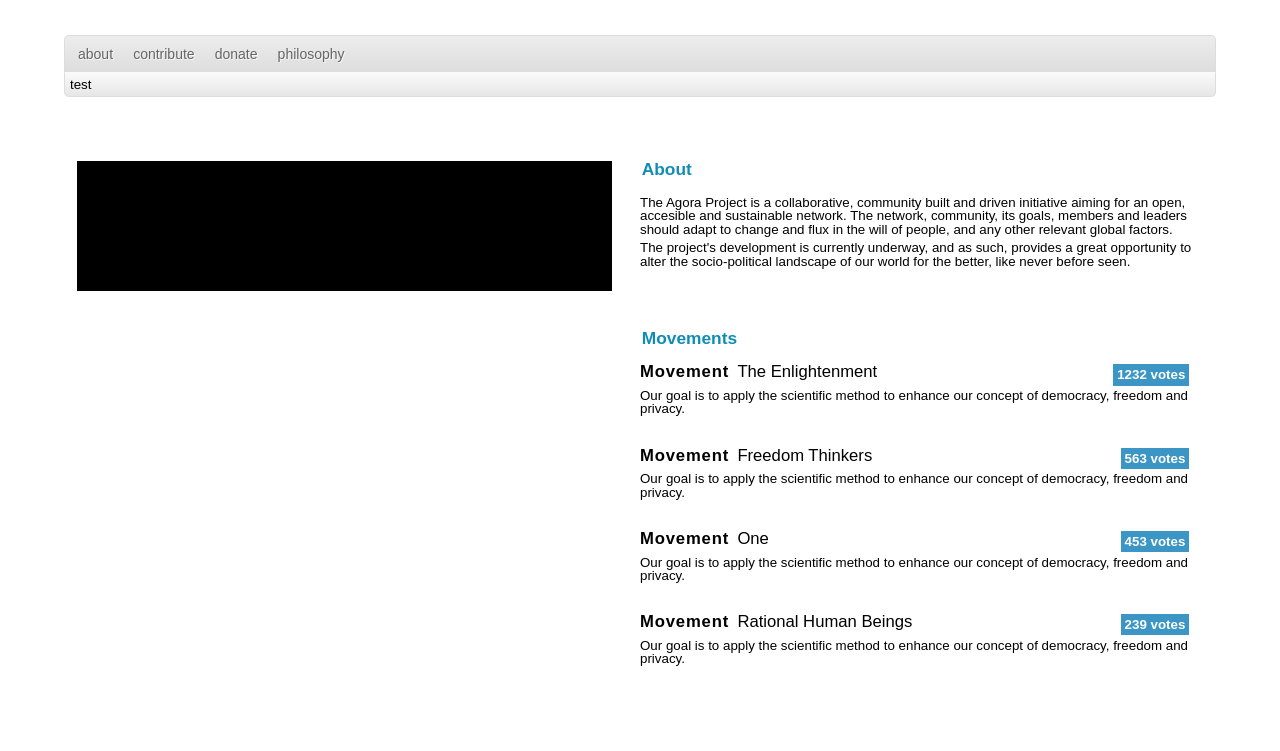
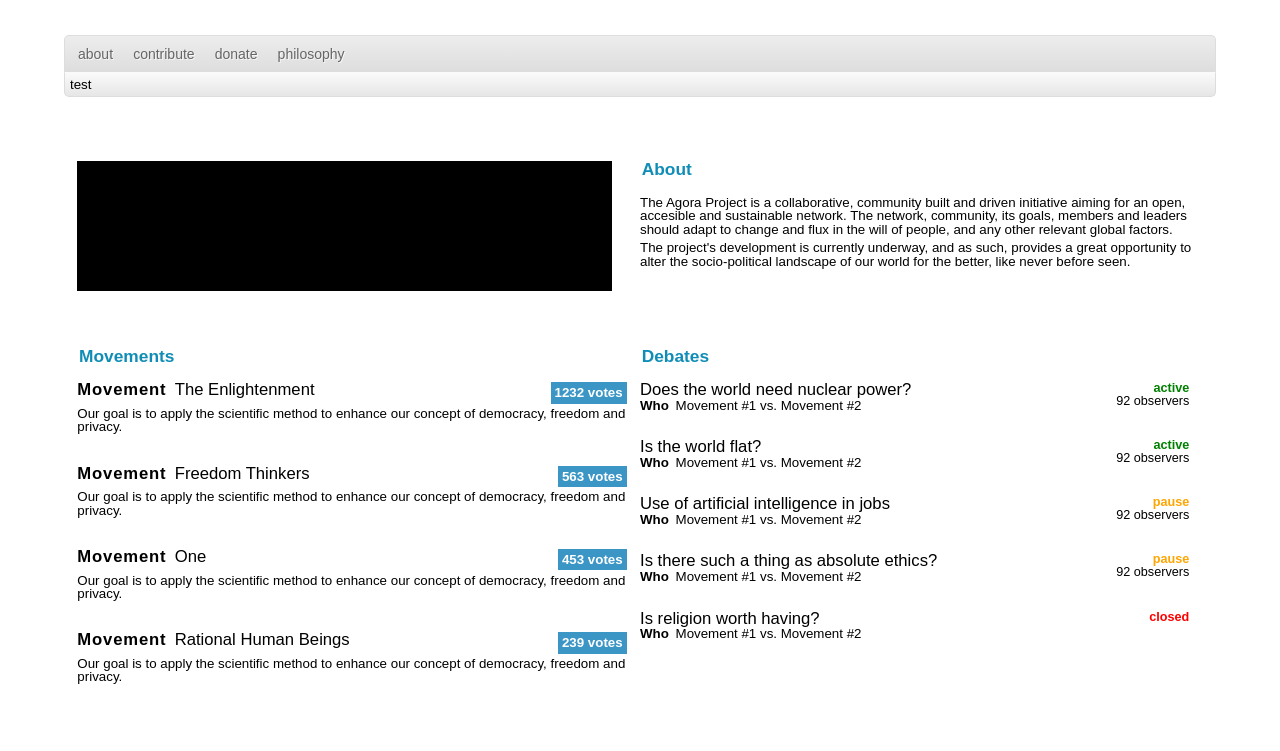
Before and after one commit to AlbertomHn/agora-website, a plain HTML site: page index.html in a window 1280 px wide. Shown: the part 126-877 px from the top of the page. Drawn offline with Linux system fonts and the light colour scheme.

Commit message:
Add clear:both to movements section to make it appear below about.

```diff
--- a/index.html
+++ b/index.html
@@ -44,7 +44,7 @@
     The network, community, its goals, members and leaders should adapt to change and flux in the will of people, and any other relevant global factors.</p>
   <p>The project's development is currently underway, and as such, provides a great opportunity to alter the socio-political landscape of our world for the better, like never before seen.</p>
 </section>
-<section>
+<section style="clear: both;">
   <header><h1>Movements</h1></header>
     <article class="movement">
     <header>
```
